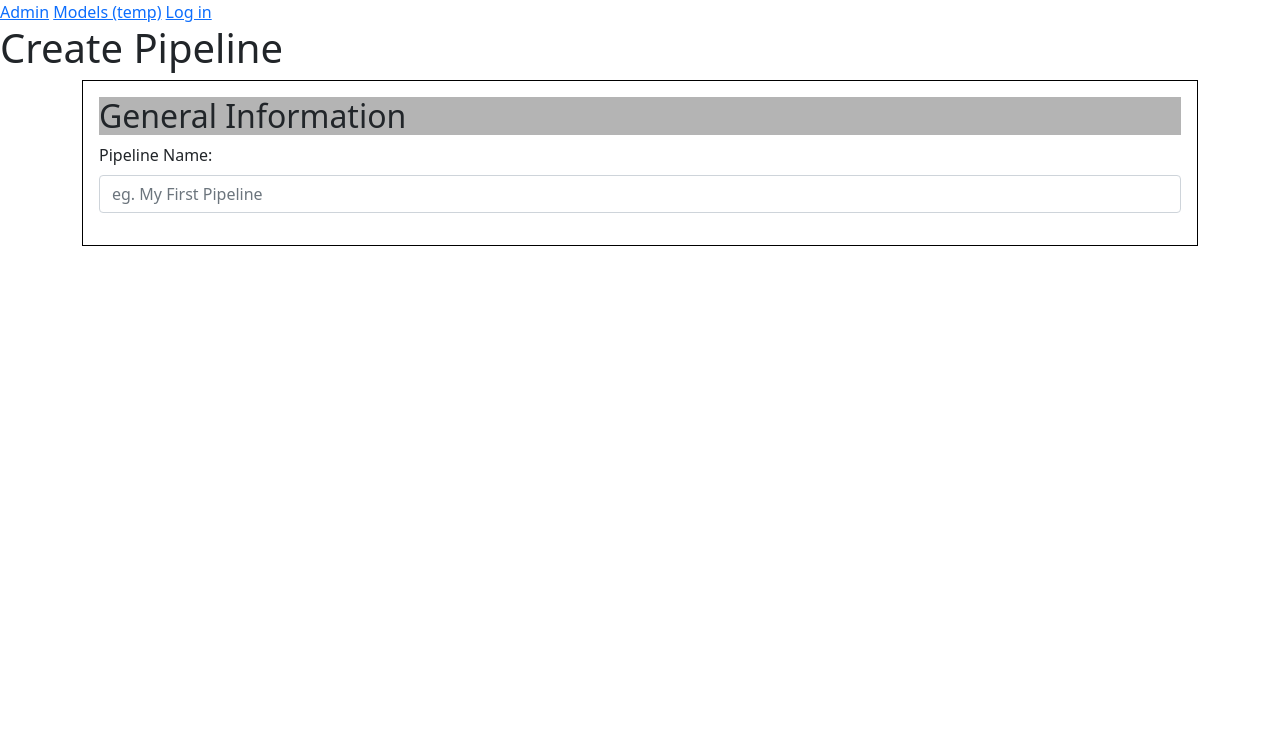
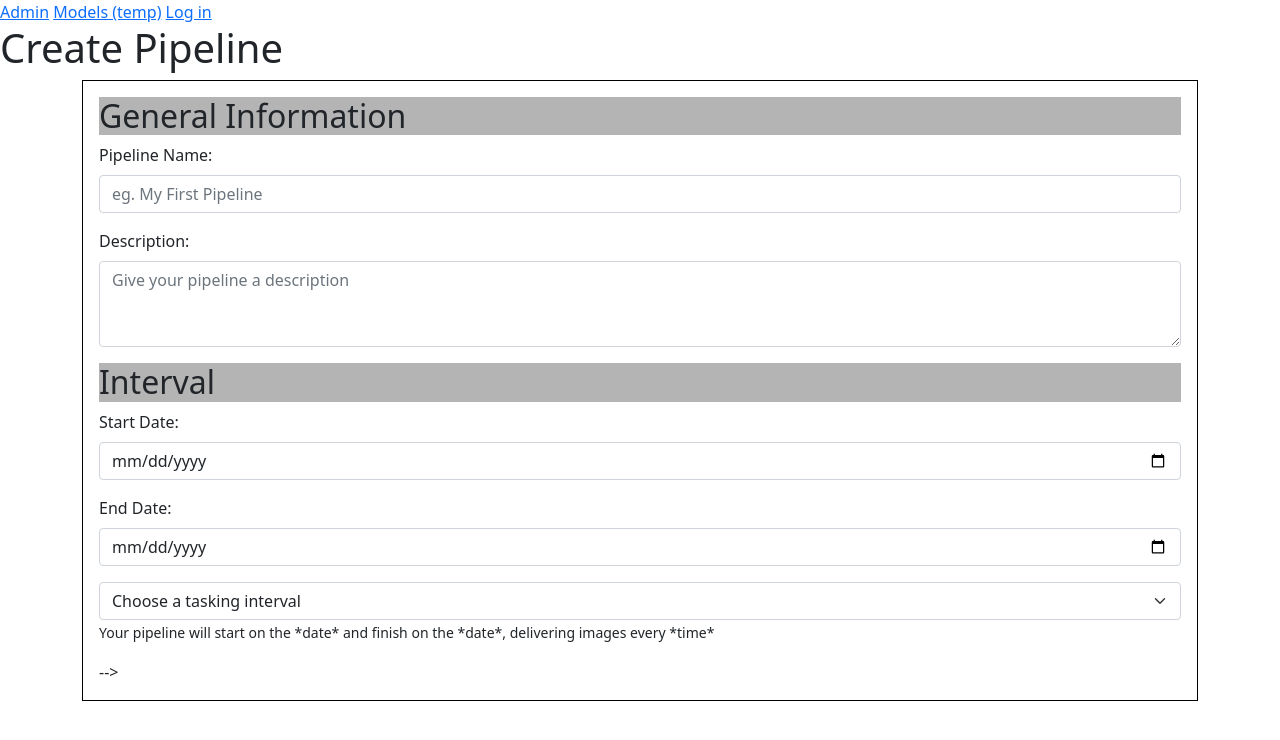
Before and after one commit to MojosBeans100/Milestone-Project-4, a Django app: page /create_pipeline.html in a window 1280 px wide. Shown: the top 740 px of the page. Run offline with Django 3.2, Linux system fonts and the light colour scheme.

Commit message:
Add widgets to form for start date, end date, pipeline description

```diff
--- a/spaceport/forms.py
+++ b/spaceport/forms.py
@@ -1,4 +1,4 @@
-from django.forms import ModelForm, DateInput, TextInput
+from django.forms import ModelForm, DateInput, TextInput, Textarea
 from .models import PipelineList
 
 class CreatePipeline(ModelForm):
@@ -15,6 +15,23 @@ class CreatePipeline(ModelForm):
         widgets = {
             'pipeline_name': TextInput(attrs={
                 'class': 'form-control',
-                'placeholder': 'eg. My First Pipeline'
-            })
+                'placeholder': 'eg. My First Pipeline',
+                'id': 'pipeline_name',
+            }),
+            'pipeline_des': Textarea(attrs={
+                'class': 'form-control',
+                'rows': 3,
+                'placeholder': 'Give your pipeline a description',
+                'id': 'pipeline_des'
+            }),
+            'start_date': DateInput(attrs={
+                'type': 'date',
+                'class': 'form-control',
+                'id': 'start_date',
+            }),
+            'end_date': DateInput(attrs={
+                'type': 'date',
+                'class': 'form-control',
+                'id': 'end_date',
+            }),
         }
--- a/templates/create_pipeline.html
+++ b/templates/create_pipeline.html
@@ -17,12 +17,12 @@
                 {{form.pipeline_name}}
             </div>
 
-            <!-- <div class="mb-3">
+            <div class="mb-3">
                 <label for="des" class="form-label">Description:</label>
-                <textarea class="form-control" id="des" rows="3" placeholder="Glasgow Aug 21 - Dec 21"></textarea>
+                {{form.pipeline_des}}
             </div>
 
-            <h2 style="background-color: rgb(180, 180, 180);">Area of Interest</h2>
+            <!-- <h2 style="background-color: rgb(180, 180, 180);">Area of Interest</h2>
 
             <div class="form-check form-check-inline">
                 <input onchange="aoi_choice();" class=" form-check-input" type="radio" name="aoi_select" id="upload_geojson">
@@ -31,7 +31,7 @@
                 </label>
             </div>
 
-            <div class="form-check form-check-inline">
+             <div class="form-check form-check-inline">
                 <input onchange="aoi_choice();" class=" form-check-input" type="radio" name="aoi_select" id="select_map">
                 <label class="form-check-label" for="select_map">
                     Select on map
@@ -39,20 +39,20 @@
             </div>
 
             <div class="mb-3" id="aoi_input">
-            </div>
+            </div> -->
 
-            <p>Output area = </p>
-            <p>Output location = </p>
+            <!-- <p>Output area = </p>
+            <p>Output location = </p> -->
 
             <h2 style="background-color: rgb(180, 180, 180);">Interval</h2>
             <div class="mb-3">
                 <label for="start_date" class="form-label">Start Date:</label>
-                <input type="date" class="form-control" id="start_date"></textarea>
+                {{form.start_date}}
             </div>
 
             <div class="mb-3">
                 <label for="end_date" class="form-label">End Date:</label>
-                <input type="date" class="form-control" id="end_date"></textarea>
+                {{form.end_date}}
             </div>
 
             <select class="form-select" aria-label="Default select example">
@@ -64,7 +64,7 @@
             </select>
 
             <p><small>Your pipeline will start on the *date* and finish on the *date*, delivering images every *time*</small></p>
-             -->
+               -->
 
         </form>
     </div>
```
